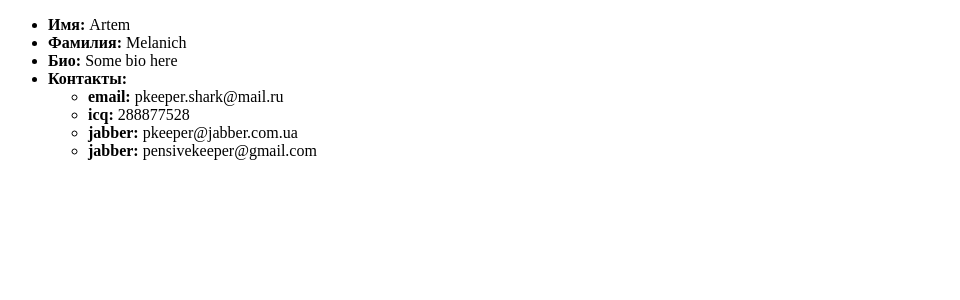
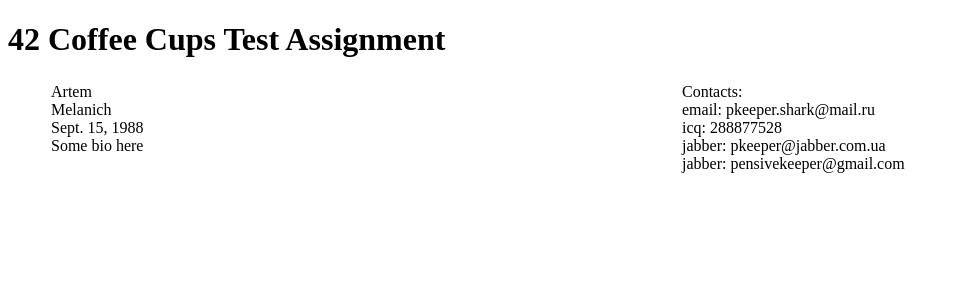
Before and after one commit to pkeeper/42-test-keeper, a Django app: template homework/profiles/templates/home.html in a window 1280 px wide. Shown: the top 300 px of the page, without its empty margins (0-960 px from the left). Run offline with Django 3.2, Linux system fonts and the light colour scheme; data comes from the database, SQL or seed files in the repository; tables that the repository leaves empty hold one stand-in row (values such as "Sample post"); the template is opened without the code that fills it: values that come from a table or form of the project are taken from there, most other values are stand-ins (such as "Sample title", 1, 10 or a date in 2020); parts of the project's set-up code (start-up, migrations or seed data) failed here and were passed over.

Commit message:
ticket:1 add Birth Date field, improve layout

```diff
--- a/homework/profiles/fixtures/initial_data.json
+++ b/homework/profiles/fixtures/initial_data.json
@@ -5,7 +5,8 @@
     "fields": {
       "bio": "Some bio here",
       "surname": "Melanich",
-      "name": "Artem"
+      "name": "Artem",
+      "birthdate": "1988-09-15"
     }
   },
   {
--- a/homework/profiles/models.py
+++ b/homework/profiles/models.py
@@ -3,13 +3,16 @@ from django.db import models
 class Profile(models.Model):
     name = models.CharField(max_length=30)
     surname = models.CharField(max_length=30)
+    birthdate = models.DateField()
     bio  = models.TextField()
 
 class ContactField(models.Model):
     CONTACT_TYPE_CHOICES = (
-                            ('email', 'email'),
-                            ('icq', 'icq'),
-                            ('jabber', 'jabber'),
+                            ('email', 'Email'),
+                            ('icq', 'ICQ'),
+                            ('jabber', 'Jabber'),
+                            ('skype', 'Skype'),
+                            ('other', 'other')
                             )
     owner = models.ForeignKey(Profile)
     type = models.CharField(max_length=20, choices=CONTACT_TYPE_CHOICES)
--- a/homework/profiles/templates/home.html
+++ b/homework/profiles/templates/home.html
@@ -1,14 +1,26 @@
 {% extends 'base.html' %}
 
 {% block content %}
-<ul>
-<li><b>Имя:</b> {{ profile.name }}</li>
-<li><b>Фамилия:</b> {{ profile.surname }}</li>
-<li><b>Био:</b> {{ profile.bio }}</li>
-<li><b>Контакты:</b> <ul>
-{% for c in contacts %}
-<li><b>{{ c.type }}:</b> {{ c.uid }}</li>
-{% endfor %}
-</ul></li>
-</ul>
+<h1>42 Coffee Cups Test Assignment</h1>
+
+<table style="width: 100%; vertical-align: top">
+<tr>
+	<td style="width: 50%; vertical-align:top">
+		<ul style=" list-style-type: none; margin-top: 0px">
+		<li>{{ profile.name }}</li>
+		<li>{{ profile.surname }}</li>
+		<li>{{ profile.birthdate }}</li>
+		<li>{{ profile.bio }}</li>
+		</ul>
+	</td>
+	<td style="width: 50%; vertical-align:top">
+		<ul style=" list-style-type: none; margin-top: 0px">
+			<li>Contacts:</li>
+		{% for c in contacts %}
+			<li>{{ c.type }}: {{ c.uid }}</li>
+		{% endfor %}
+		</ul>
+	</td>
+</tr>
+</table>
 {% endblock %}
```
